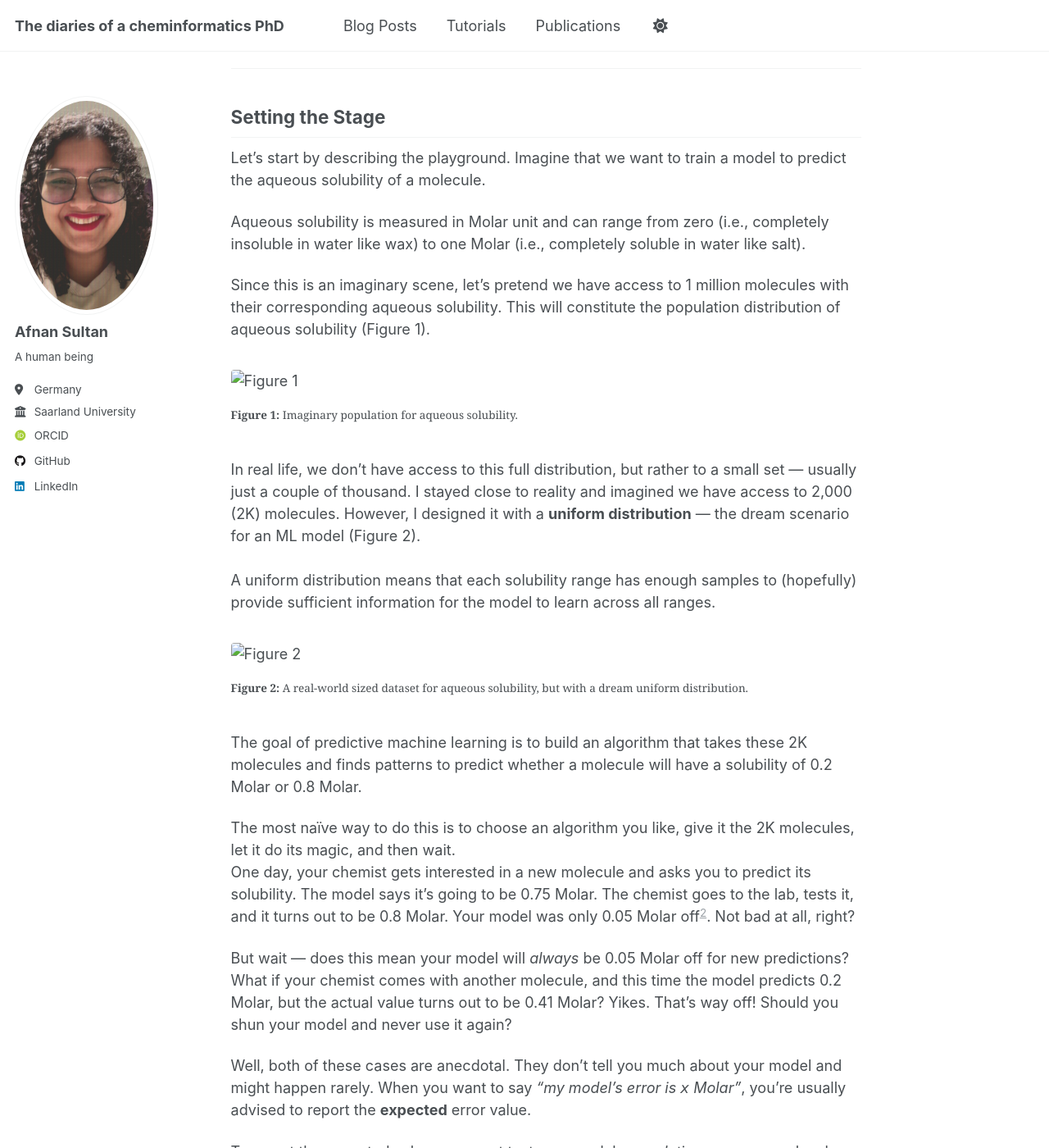
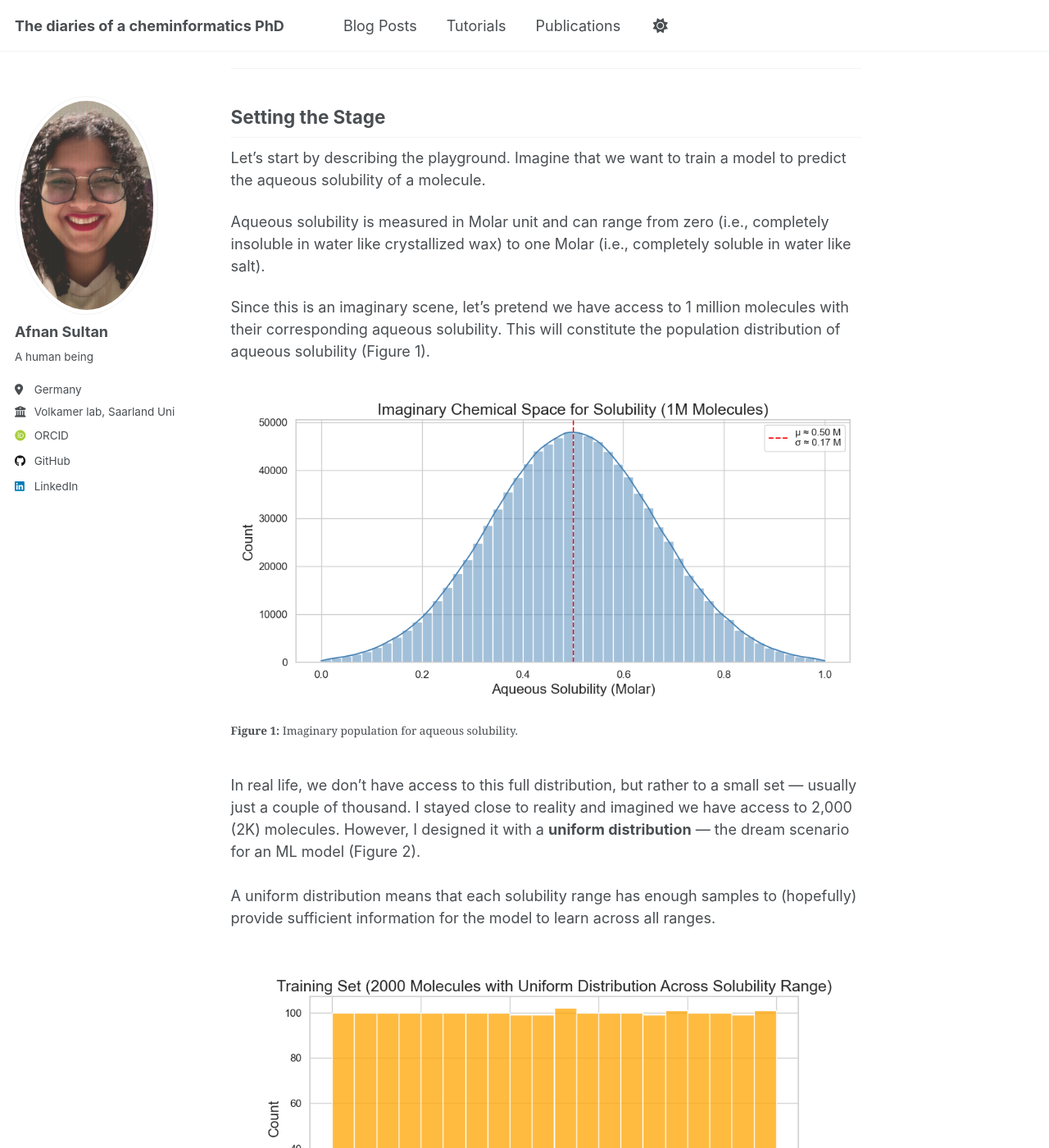
Before and after one commit to Afnan-Sultan/afnan-sultan.github.io, a Jekyll site: the page built from _posts/2025-08-01-evaluation-1.md, in a window 1280 px wide and 1400 px high, scrolled down 507 px. Shown: the whole window at 82% size. Built offline with Jekyll 4.4.1, drawn with Linux system fonts in a browser that asks for light colours; some web fonts are replaced; some of the changed text lies outside the part shown.

```diff
--- a/_config.yml
+++ b/_config.yml
@@ -27,7 +27,7 @@ author:
   #pronouns         : # example: "she/her"
   bio              : "A human being"
   location         : "Germany"
-  employer         : "Saarland University"
+  employer         : "Volkamer lab, Saarland University"
   #uri              : # URL
   #email            : "none@example.org"
 
--- a/_posts/2025-08-01-evaluation-1.md
+++ b/_posts/2025-08-01-evaluation-1.md
@@ -28,7 +28,7 @@ This post is also accompanied by a [notebook](https://github.com/Afnan-Sultan/af
 
 Let's start by describing the playground. Imagine that we want to train a model to predict the aqueous solubility of a molecule.
 
-Aqueous solubility is measured in Molar unit and can range from zero (i.e., completely insoluble in water like wax) to one Molar (i.e., completely soluble in water like salt).
+Aqueous solubility is measured in Molar unit and can range from zero (i.e., completely insoluble in water like crystallized wax) to one Molar (i.e., completely soluble in water like salt).
 
 Since this is an imaginary scene, let’s pretend we have access to 1 million molecules with their corresponding aqueous solubility. This will constitute the population distribution of aqueous solubility (Figure 1).
 
@@ -51,7 +51,7 @@ The most naïve way to do this is to choose an algorithm you like, give it the 2
 <br> One day, your chemist gets interested in a new molecule and asks you to predict its solubility. The model says it’s going to be 0.75 Molar. The chemist goes to the lab, tests it, and it turns out to be 0.8 Molar. Your model was only 0.05 Molar off[^2]. Not bad at all, right?
 
 But wait — does this mean your model will *always* be 0.05 Molar off for new predictions?
-What if your chemist comes with another molecule, and this time the model predicts 0.2 Molar, but the actual value turns out to be 0.41 Molar? Yikes. That’s way off! Should you shun your model and never use it again?
+What if your chemist comes with another molecule, and this time the model predicts 0.57 Molar, but the actual value turns out to be 0.36 Molar? Yikes. That’s way off! Should you shun your model and never use it again?
 
 Well, both of these cases are anecdotal. They don't tell you much about your model and might happen rarely. When you want to say *“my model’s error is `x` Molar”*, you're usually advised to report the **expected** error value.
 
--- /dev/null
+++ b/tutorials/requirements.txt
@@ -0,0 +1,4 @@
+numpy==1.24.4
+matplotlib==3.9.2
+seaborn==0.13.2
+scipy==1.12.0
```
Also changed, not shown: _pages/about.md (+1 -1 lines), _posts/2025-07-25-beginning.md (+1 -1 lines), tutorials/environment.yaml (added, +10 -0 lines), images/beginning/6.png, images/evaluation_1/error_distribution.png (added), images/evaluation_1/expected_vs_typical.png (added), images/evaluation_1/model_stability.png (added), images/evaluation_1/population.png (added), images/evaluation_1/sampling_uncertainty.png (added), images/evaluation_1/train_dream.png (added), 1 other file.
